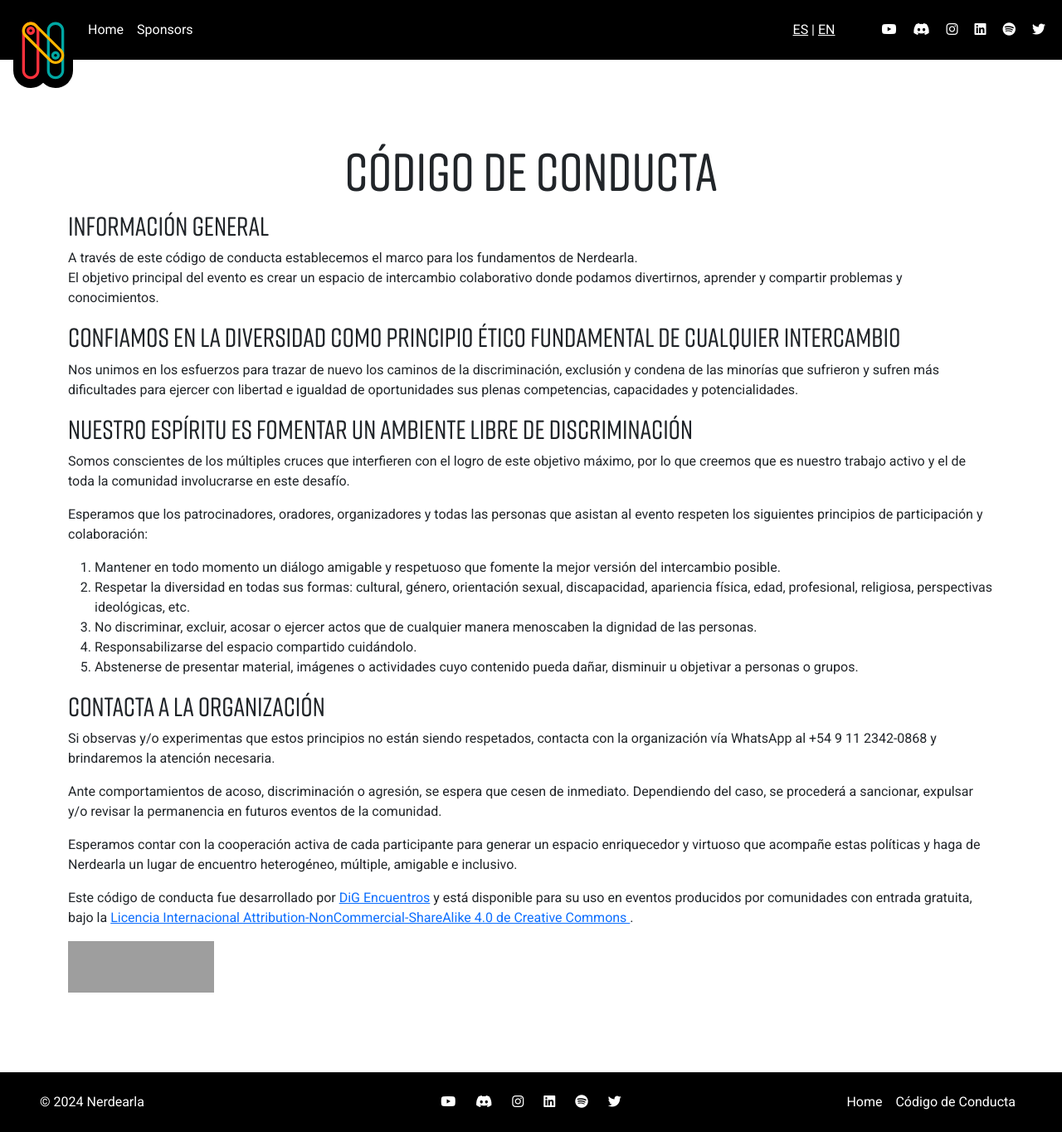
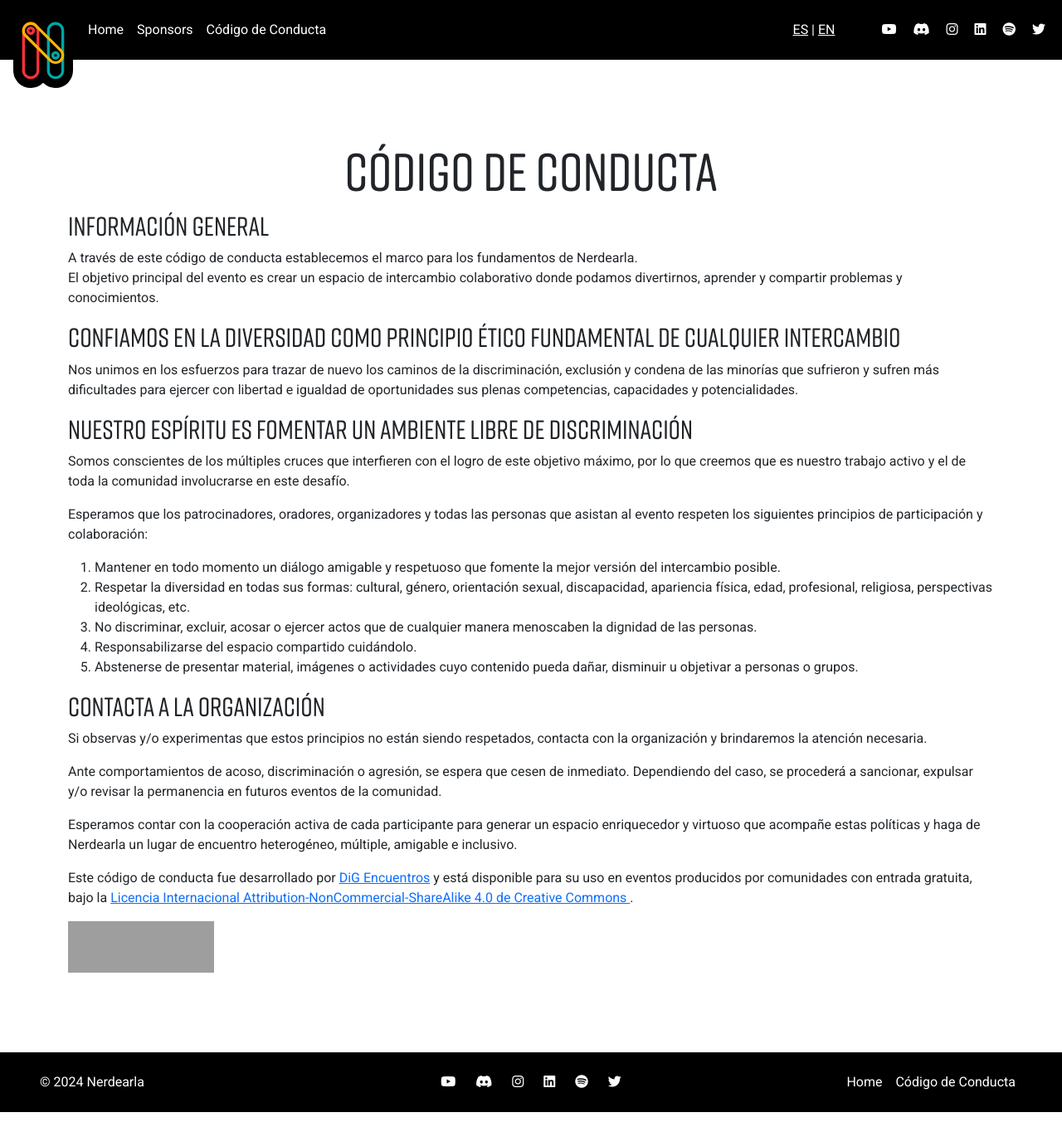
Before and after one commit to sysarmy/2024.nerdear.la, a Flask app: page /1/code_of_conduct/ in a window 1280 px wide. Shown: the whole page at 83% size. After the commit the page ends 1340 px from the top, so only its background shows below. Run offline with Flask 3, Linux system fonts and the light colour scheme; some libraries are stand-ins or nearby versions; some web fonts are replaced; grey boxes are pictures that could not be loaded.

Commit message:
navbar coc

```diff
--- a/app/templates/code_of_conduct.html
+++ b/app/templates/code_of_conduct.html
@@ -49,7 +49,7 @@
          </ol>
          <h3>{{ _("CONTACTA A LA ORGANIZACIÓN") }}</h3>
          <p>
-            {{ _("Si observas y/o experimentas que estos principios no están siendo respetados, contacta con la organización vía WhatsApp al +54 9 11 2342-0868 y brindaremos la atención necesaria.") }}
+            {{ _("Si observas y/o experimentas que estos principios no están siendo respetados, contacta con la organización y brindaremos la atención necesaria.") }}
          </p>
          <p>
             {{ _("Ante comportamientos de acoso, discriminación o agresión, se espera que cesen de inmediato. Dependiendo del caso, se procederá a sancionar, expulsar y/o revisar la permanencia en futuros eventos de la comunidad.") }}
--- a/app/templates/components/navbar.html
+++ b/app/templates/components/navbar.html
@@ -36,7 +36,7 @@
                {#<a class="nav-link nav-item" href="{{ url_for('agenda', lang_code=lang_code) }}">{{ _("Agenda") }}</a>#}
                {#<a class="nav-link nav-item" href="https://reg.nerdear.la/qr">{{ _("Ingresa con QR") }}</a>#}
                <a class="nav-link nav-item" href="{{ url_for('sponsors', lang_code=lang_code) }}">{{ _("Sponsors") }}</a>
-               {# <a href="{{ url_for('code_of_conduct', lang_code=lang_code) }}" class="nav-item nav-link px-2 text-white">{{ _("Código de Conducta") }}</a> #}
+               <a href="{{ url_for('code_of_conduct', lang_code=lang_code) }}" class="nav-item nav-link px-2 text-white">{{ _("Código de Conducta") }}</a>
                {# <a class="nav-link nav-item" href="https://nerdear.live/sponsors">{{ _("Stands virtuales") }}</a> #}
               {# <a class="nav-link nav-item" href="https://nerdear.live/jobs">{{ _("Búsquedas laborales") }}</a>#}
               {# <a class="nav-link nav-item" href="https://nerdear.la/qr"><span style="color:#ffaf00">{{ _("Ingresá con QR") }}</span></a> #}
```
